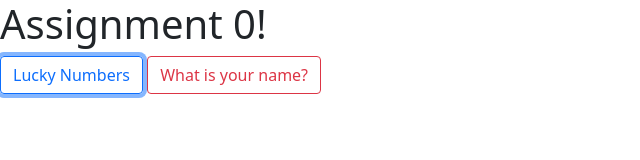
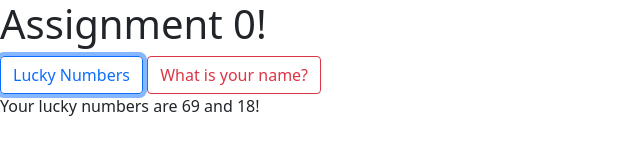
Before and after one commit to Ataylor56/assignment-0, a plain HTML site: page public/index.html in a window 1280 px wide. Both pictures are taken after a click on the button "Lucky Numbers". Shown: the whole page, without its empty margins (0-640 px from the left). Drawn offline with nearby package versions, Linux system fonts and the light colour scheme.

Commit message:
Added button logic

```diff
--- a/public/app.js
+++ b/public/app.js
@@ -1,13 +1,16 @@
 const buttonNumber = document.getElementById('button-number');
 const buttonName = document.getElementById('button-name');
+const rootTag = document.getElementById('root');
 
 buttonNumber.addEventListener('click', fNumber);
 buttonName.addEventListener('click', fName);
 
 function fNumber() {
-    console.log('Clicked!')
+    const n1 = Math.floor(Math.random() * 100); //random number between 0-99
+    const n2 = Math.floor(Math.random() * 100); //random number between 0-99
+    rootTag.innerHTML = `Your lucky numbers are ${n1} and ${n2}!`;
 }
 
 function fName() {
-    console.log('Also clicked!')
+    rootTag.innerHTML= 'My name is Austin!';
 }
--- a/public/index.html
+++ b/public/index.html
@@ -14,7 +14,7 @@
     <h1>Assignment 0!</h1>
     <button id="button-number" type="button" class="btn btn-outline-primary">Lucky Numbers</button>
     <button id="button-name" type="button" class="btn btn-outline-danger">What is your name?</button>
-
+    <p id="root"></p>
     <script type="module" src="app.js"></script>
     <!-- Option 1: Bootstrap Bundle with Popper -->
     <script src="https://cdn.jsdelivr.net/npm/bootstrap@5.1.3/dist/js/bootstrap.bundle.min.js" integrity="sha384-ka7Sk0Gln4gmtz2MlQnikT1wXgYsOg+OMhuP+IlRH9sENBO0LRn5q+8nbTov4+1p" crossorigin="anonymous"></script>
```
